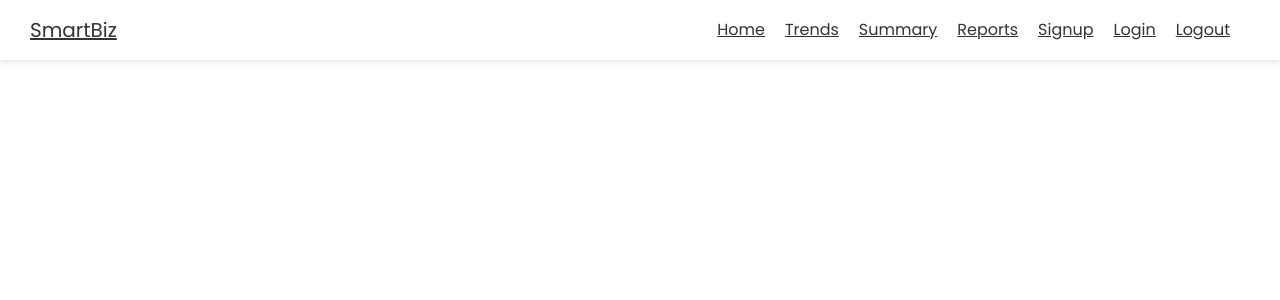
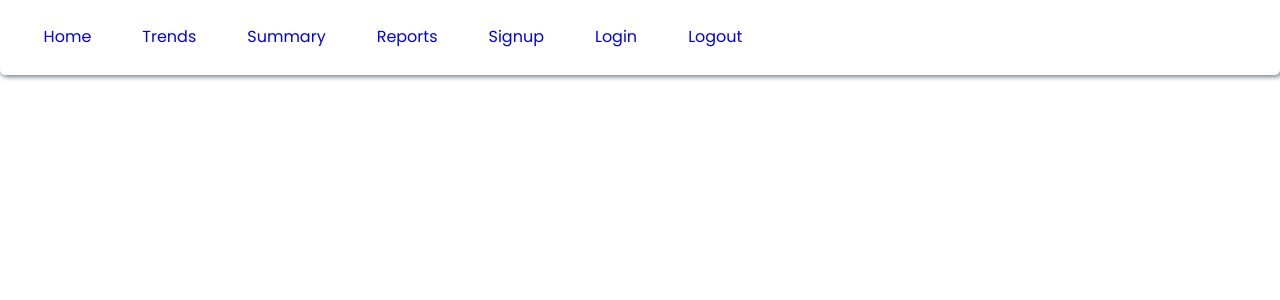
Before and after one commit to rafatspn/nav-process-mgr-frontend, a React (Create React App) app: page / in a window 1280 px wide. Shown: the top 300 px of the page. Built offline with nearby package versions, Linux system fonts and the light colour scheme.

Commit message:
side drawer added but css not fixed

```diff
--- a/public/index.html
+++ b/public/index.html
@@ -27,6 +27,7 @@
     <title>React App</title>
   </head>
   <body>
+    <div id="drawer-hook"></div>
     <noscript>You need to enable JavaScript to run this app.</noscript>
     <div id="root"></div>
     <!--
--- a/src/App.js
+++ b/src/App.js
@@ -1,6 +1,7 @@
 import { BrowserRouter as Router, Routes, Route } from "react-router-dom";
 
 import Home from "./pages/Home";
+import Navigator from "./components/Navigation/Navigator";
 import loginData from "./data/login.json";
 
 import "./App.css";
@@ -11,7 +12,7 @@ function App() {
   return (
     <>
       <Router>
-        <Home />
+        <Navigator />
       </Router>
     </>
   );
--- a/src/components/Navigation/NavLink.module.css
+++ b/src/components/Navigation/NavLink.module.css
@@ -1,5 +1,55 @@
-.navLink{
-    height: 40px;
-    width: 60px;
-    color: red;
+.nav_box {
+  display: flex;
+  gap: 15px;
+  justify-content: space-around;
 }
+
+.nav_box .nav_item {
+  display: flex;
+  overflow: hidden;
+  flex-direction: column;
+  justify-content: center;
+  align-items: center;
+  border-radius: 5px;
+  padding: 7px 18px;
+}
+
+.nav_box .nav_item .link {
+  transition: 0.5s ease;
+  color: #365a5e;
+}
+
+.nav_box .nav_item .link_button {
+  transition: 0.5s ease;
+  color: #365a5e;
+  border: none;
+  background: white;
+  cursor: pointer;
+  font-size: 16px;
+}
+
+.active {
+  font-weight: bold;
+  color: #011214;
+}
+
+@media (max_width: 670px) {
+  .nav_box {
+    position: absolute;
+    flex-direction: column;
+    top: 100px;
+    width: 100%;
+    left: 0;
+    display: flex;
+    justify-content: space-around;
+    gap: 0px;
+  }
+
+  .nav_box .nav_item {
+    border-radius: 0;
+  }
+
+  .nav_box {
+    display: flex !important;
+  }
+}
--- a/src/components/Navigation/NavLinks.js
+++ b/src/components/Navigation/NavLinks.js
@@ -1,47 +1,80 @@
 import { NavLink } from "react-router-dom";
 
-import styles from "./NavLink.module.css";
+import style from "./NavLink.module.css";
 
 export default function NavLinks(props) {
   return (
-    <>
-      <ul>
-        <li>
-          <NavLink to="/" className={styles.navLink}>
+    <div className={style.nav_box}>
+      <div className={style.nav_item}>
+        <NavLink
+          to="/"
+          className="link"
+          activeclassname="active"
+          style={{ textDecoration: "none" }}
+        >
           Home
         </NavLink>
-        </li>
-        <li>
-          <NavLink to="/trends" className={styles.navLink}>
+      </div>
+      <div className={style.nav_item}>
+        <NavLink
+          to="/trends"
+          className="link"
+          activeclassname="active"
+          style={{ textDecoration: "none" }}
+        >
           Trends
         </NavLink>
-        </li>
-        <li>
-          <NavLink to="/summary" className={styles.navLink}>
+      </div>
+      <div className={style.nav_item}>
+        <NavLink
+          to="/summary"
+          className="link"
+          activeclassname="active"
+          style={{ textDecoration: "none" }}
+        >
           Summary
         </NavLink>
-        </li>
-        <li>
-          <NavLink to="/reports" className={styles.navLink}>
+      </div>
+      <div className={style.nav_item}>
+        <NavLink
+          to="/reports"
+          className="link"
+          activeclassname="active"
+          style={{ textDecoration: "none" }}
+        >
           Reports
         </NavLink>
-        </li>
-        <li>
-          <NavLink to="/signup" className={styles.navLink}>
+      </div>
+      <div className={style.nav_item}>
+        <NavLink
+          to="/signup"
+          className="link"
+          activeclassname="active"
+          style={{ textDecoration: "none" }}
+        >
           Signup
         </NavLink>
-        </li>
-        <li>
-          <NavLink to="/login" className={styles.navLink}>
+      </div>
+      <div className={style.nav_item}>
+        <NavLink
+          to="/login"
+          className="link"
+          activeclassname="active"
+          style={{ textDecoration: "none" }}
+        >
           Login
         </NavLink>
-        </li>
-        <li>
-          <NavLink to="/login" className={styles.navLink}>
+      </div>
+      <div className={style.nav_item}>
+        <NavLink
+          to="/login"
+          className="link"
+          activeclassname="active"
+          style={{ textDecoration: "none" }}
+        >
           Logout
         </NavLink>
-        </li>
-      </ul>
-    </>
+      </div>
+    </div>
   );
 }
--- a/src/components/Navigation/Navigator.js
+++ b/src/components/Navigation/Navigator.js
@@ -1,11 +1,11 @@
+import { useState } from "react";
 import { NavLink } from "react-router-dom";
 
 import NavLinks from "./NavLinks";
-// import SideDrawer from "../Elements/SideDrawer";
 import useWindowDimensions from "../../hooks/window-dimension";
+import SideDrawer from "../Elements/SideDrawer";
 
-import styles from "./Navigator.module.css";
-import { useState } from "react";
+import style from "./Navigator.module.css";
 
 export default function Navigator() {
   const windowWidth = useWindowDimensions();
@@ -13,16 +13,27 @@ export default function Navigator() {
 
   const sideDrawerOpenHandler = () => {
     setSideDrawerIsOpen(true);
-    console.log(sideDrawerIsOpen);
   };
   const sideDrawerCloseHandler = () => {
-    console.log("Side drawer is closed");
+    setSideDrawerIsOpen(false);
   };
 
   return (
-    <>
-      <header className={styles.header}>
-      <button className={styles.navMenuBtn} onClick={sideDrawerOpenHandler}>
+    <nav>
+      {windowWidth < 670 ? (
+        <SideDrawer show={sideDrawerIsOpen} onClick={sideDrawerCloseHandler}>
+          <NavLinks />
+        </SideDrawer>
+      ) : (
+        <NavLinks />
+      )}
+      <button className={style.nav_menu__button} onClick={sideDrawerOpenHandler}>
+        <span />
+        <span />
+        <span />
+      </button>
+      {/* <header className={styles.header}>
+        <button className={styles.navMenuBtn} onClick={sideDrawerOpenHandler}>
           <span />
           <span />
           <span />
@@ -35,9 +46,12 @@ export default function Navigator() {
             <NavLinks />
           </nav>
         )}
-
       </header>
-      {/* {windowWidth <=670 && <SideDrawer show={sideDrawerIsOpen} />} */}
-    </>
+      {windowWidth <= 670 && (
+        <SideDrawer show={sideDrawerIsOpen} onClick={sideDrawerCloseHandler}>
+          <NavLinks />
+        </SideDrawer>
+      )} */}
+    </nav>
   );
 }
--- a/src/components/Navigation/Navigator.module.css
+++ b/src/components/Navigation/Navigator.module.css
@@ -1,78 +1,47 @@
-.header {
-    display: flex;
-    justify-content: space-between;
-    align-items: center;
-    background: #fff;
-    color: #333;
-    height: 60px;
-    padding: 0 30px;
-    box-shadow: 0 2px 5px rgba(0, 0, 0, 0.1);
-  }
-
-  .header a {
-    color: #333;
-    margin-right: 20px;
-  }
-
-  .header a:hover {
-    color: #000;
-  }
-  .header ul {
+nav {
+  border-radius: 0 0 5px 5px;
   display: flex;
   align-items: center;
-    justify-content: center;
-    list-style: none;
+  justify-content: space-between;
+  background: #ffffff;
+  box-shadow: 2px 2px 5px lightslategrey, -2px -2px 5px grey;
+  padding: 1rem 2vw;
+  position: relative;
 }
 
 .logo {
-    color: red;
-    font-size: 20px;
+  color: #365a5e;
+  font-weight: bold;
+  font-size: 1.2em;
 }
 
-  .navMenuBtn {
+.nav_menu__button {
   width: 3rem;
-    height: 2.5rem;
+  height: 3rem;
   background: transparent;
   border: none;
   display: flex;
   flex-direction: column;
   justify-content: space-around;
+  margin-right: 2rem;
   cursor: pointer;
 }
 
-  .navMenuBtn span {
+.nav_menu__button span {
   display: block;
   width: 2.5rem;
   height: 1.5px;
-    background: #262727;
+  background: #367166;
 }
 
 @media (min-width: 670px) {
-    .navMenuBtn {
+  nav .nav_menu__button {
     display: none;
   }
 }
 
-  @media (max-width: 670px){
-    .logo{
-      margin: auto;
+@media (max-width: 670px) {
+  nav {
+    justify-content: space-between;
   }
 }
-
-  /* @media (max-width: 768px) {
-    .header {
-      flex-direction: column;
-      height: auto;
-      width: 30%;
-    }
-
-    .header ul {
-      margin: 20px 0;
-      flex-direction: column;
-      text-align: center;
-    }
-
-    .logo {
-      margin: 20px 0;
-    }
-  } */
--- a/src/index.js
+++ b/src/index.js
@@ -1,15 +1,11 @@
-import React from 'react';
-import ReactDOM from 'react-dom/client';
-import './index.css';
-import App from './App';
-import reportWebVitals from './reportWebVitals';
+import React from "react";
+import ReactDOM from "react-dom/client";
+import "./index.css";
+import App from "./App";
+import reportWebVitals from "./reportWebVitals";
 
-const root = ReactDOM.createRoot(document.getElementById('root'));
-root.render(
-  <React.StrictMode>
-    <App />
-  </React.StrictMode>
-);
+const root = ReactDOM.createRoot(document.getElementById("root"));
+root.render(<App />);
 
 // If you want to start measuring performance in your app, pass a function
 // to log results (for example: reportWebVitals(console.log))
--- a/src/pages/Home.js
+++ b/src/pages/Home.js
@@ -5,7 +5,7 @@ import Loader from '../components/Elements/Loader'
 export default function Home() {
   return (
     <>
-      <Navigator/>
+      Home
     </>
   )
 }
```
Lines whose indentation alone changed are shown as unchanged.
